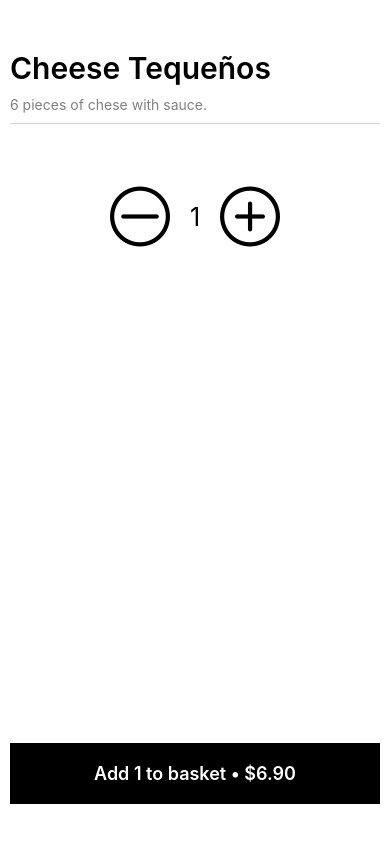
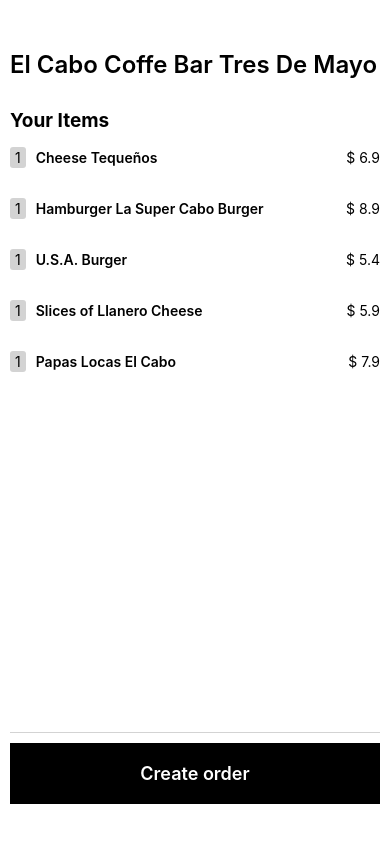
Before and after one commit to rafa-Nobre/Eats_Go, a React Native app: screen / in a window 390 px wide. Built offline with nearby package versions, Linux system fonts and the light colour scheme.

Commit message:
Basket screen implemented

```diff
--- a/App.js
+++ b/App.js
@@ -3,12 +3,14 @@
 import HomeScreen from './src/screens/Home/HomeScreen'
 import RestaurantDetailsScreen from './src/screens/RestaurantDetailsScreen/RestaurantDetailsScreen'
 import DishDetailsScreen from './src/screens/DishDetailsScreen/DishDetailsScreen'
+import BasketScreen from './src/screens/BasketScreen/BasketScreen'
 
 export default function App() {
   return (
     <View style={styles.container}>
       {/* <RestaurantDetailsScreen /> */}
-      <DishDetailsScreen />
+      {/* <DishDetailsScreen /> */}
+      <BasketScreen />
 
       <StatusBar style="light" />
     </View>
--- /dev/null
+++ b/src/screens/BasketScreen/BasketScreen.js
@@ -0,0 +1,92 @@
+import { View, Text, FlatList, StyleSheet } from 'react-native'
+import restaurantsData from '../../../assets/data/restaurants.json'
+
+const restaurantSample = restaurantsData[0]
+
+const BasketDishItem = ({ basketDish }) => {
+  return (
+    <View style={styles.row}>
+      <View style={styles.quantityContainer}>
+        <Text>1</Text>
+      </View>
+      <Text style={styles.itemName}>{basketDish.name}</Text>
+      <Text style={styles.price}>$ {basketDish.price}</Text>
+    </View>
+  )
+}
+
+const BasketScreen = () => {
+  return (
+    <View style={styles.container}>
+      <Text style={styles.name}>{restaurantSample.name}</Text>
+
+      <Text style={styles.title}>Your Items</Text>
+
+      <FlatList
+        data={restaurantSample.dishes}
+        renderItem={({ item }) => <BasketDishItem basketDish={item} />}
+      />
+
+      <View style={styles.separator} />
+
+      <View style={styles.button}>
+        <Text style={styles.buttonText}>Create order</Text>
+      </View>
+    </View>
+  )
+}
+
+const styles = StyleSheet.create({
+  container: {
+    flex: 1,
+    width: '100%',
+    paddingVertical: 40,
+    padding: 10
+  },
+  name: {
+    fontSize: 24,
+    fontWeight: '600',
+    marginVertical: 10
+  },
+  title: {
+    fontWeight: 'bold',
+    fontSize: 19,
+    marginTop: 20
+  },
+  row: {
+    flexDirection: 'row',
+    alignItems: 'center',
+    marginVertical: 15
+  },
+  quantityContainer: {
+    backgroundColor: 'lightgray',
+    paddingHorizontal: 5,
+    paddingVertical: 2,
+    marginRight: 10,
+    borderRadius: 3
+  },
+  itemName: {
+    fontWeight: '600'
+  },
+  price: {
+    marginLeft: 'auto'
+  },
+  separator: {
+    height: 1,
+    backgroundColor: 'lightgray',
+    marginVertical: 10
+  },
+  button: {
+    backgroundColor: 'black',
+    marginTop: 'auto',
+    padding: 20,
+    alignItems: 'center'
+  },
+  buttonText: {
+    color: 'white',
+    fontWeight: '600',
+    fontSize: 18
+  }
+})
+
+export default BasketScreen
```
